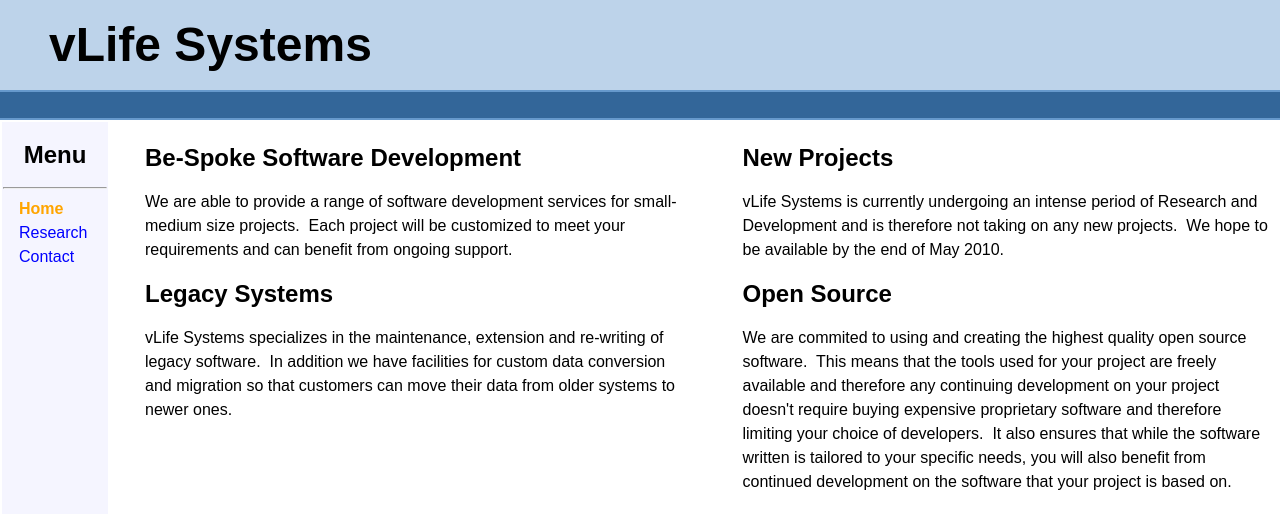
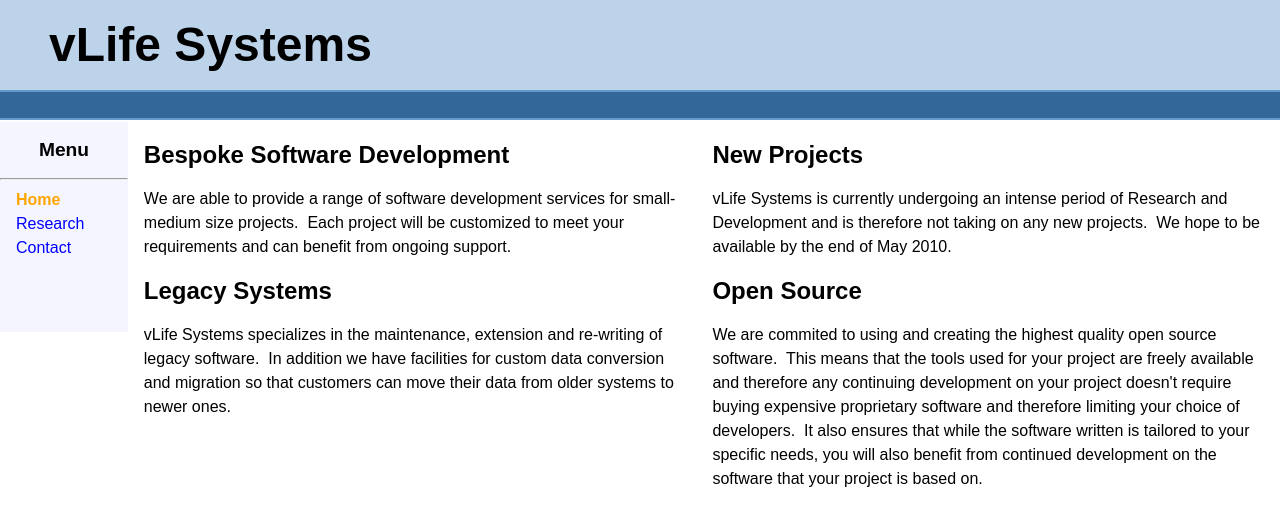
Before and after one commit to vlifesystems/vlifesystems.github.io, a Jekyll site: the page built from index.html, in a window 1280 px wide. Shown: the top 529 px of the page. Built offline with Jekyll 4.4.1, drawn with Linux system fonts in a browser that asks for light colours; Markdown is read by kramdown in place of the engine named in the settings.

Commit message:
Make better use of div tags

```diff
--- a/_layouts/default.html
+++ b/_layouts/default.html
@@ -14,11 +14,12 @@
 	</head>
 
 	<body>
+		<div id="page">
 			<table id="topBanner">
 				<tr><td id="primary">
 					<h1 id="pageTitle">vLife Systems</h1>
 
-<!--			<h2 id="pageSubTitle">The Jupiter Ace Emulator</h2> -->
+<!--			<h2 id="pageSubTitle">Quality Through Design</h2>	-->
 				</td></tr>
 
 				<tr><td id="secondary">
@@ -26,12 +27,10 @@
 				</td></tr>
 			</table>
 
-		<table id="pageTwoColumns">
-			<tr>
-				<td id="menuColumn">
+			<div id="sideBar">
 				<!-- Menu Begin -->
 					<h2 id="menu">Menu</h2>
-					<hr style="padding:0"/>
+					<hr style="padding:0;"/>
 					{% if page.menuOption == 'home' %}
 					<a class="menuItemSelected" href="/">Home</a>
 					{% else %}
@@ -50,13 +49,15 @@
 					<a class="menuItemUnselected" href="/contact.html">Contact</a>
 					{% endif %}
 					<br />
+					<br />
+					<br />
+					<br />
 				<!-- Menu End -->
-				</td>
+			</div>
 
-				<td id="contentColumn">
+			<div id="content">
 				{{content}}
-				</td>
-			</tr>
-		</table>
+			</div>
+		</div>
 	</body>
 </html>
--- a/contact.html
+++ b/contact.html
@@ -6,12 +6,12 @@
 
 <table class="twoColumns">
 	<tr>
-
 		<td class="leftColumn">
 			<h2>Contacting Us</h2>
 			<p>The best way to contact us is via email:
 			<a href="http://www.google.com/recaptcha/mailhide/d?k=0172dDDoafHvFXB7mgkRKbyw==&amp;c=YviIwBZiYj7sozFjgYNBP5OJgx3pq3yCd-6zng8qki8=" onclick="window.open('http://www.google.com/recaptcha/mailhide/d?k\0750172dDDoafHvFXB7mgkRKbyw\75\75\46c\75YviIwBZiYj7sozFjgYNBP5OJgx3pq3yCd-6zng8qki8\075', '', 'toolbar=0,scrollbars=0,location=0,statusbar=0,menubar=0,resizable=0,width=500,height=300'); return false;" title="Reveal this e-mail address">Click to reveal email address</a></p>
 		</td>
+
 
 		<td class="rightColumn">
 			<h2>Registered Office</h2>
--- a/css/sitestyle.css
+++ b/css/sitestyle.css
@@ -9,6 +9,14 @@
 	margin: 0;
 }
 
+div#page
+{
+	width: 100%;
+	padding:0;
+	margin:0;
+}
+
+
 h1#pageTitle
 {
 	font-size: 300%;
@@ -18,13 +26,15 @@
 
 h2#pageSubTitle
 {
-	text-align: center;
+	text-align: left;
+	padding-left: 5em;
 	color: gray;
-	font-size: 100%;
+	font-size: 50%;
 }
 
 h2#menu
 {
+	font-size:120%;
 	text-align: center;
 	padding-bottom:0;
 }
@@ -49,35 +59,22 @@
 }
 
 
-table#pageTwoColumns td#menuColumn
+
+div#sideBar
 {
-	width: 6.5em;
+	float: left;
+	width: 10%;
 	background: #F5F5FF;
-	vertical-align: top;
-	border-collapse: collapse;
-}
-
-table#pageTwoColumns td#contentColumn
-{
-	padding-left: 2em;
+	margin-top:2px;
 	vertical-align: top;
 }
 
-
-table.twoColumns td.leftColumn
+div#content
 {
-	width: 50%;
-	padding-right:2em;
-	vertical-align: top;
+	float: right;
+	width: 89%;
+	margin-right:0;
 }
-
-table.twoColumns td.rightColumn
-{
-	width: 50%;
-	padding-left: 2em;
-	vertical-align: top;
-}
-
 
 
 /* Menu items */
@@ -97,8 +94,20 @@
 	color: blue;
 }
 
-
-
 p#registeredOffice {
 	color: #632D0E;
 }
+
+
+
+table.twoColumns
+{
+	width: 100%;
+}
+
+table.twoColumns td
+{
+	width: 48%;
+	padding-right:1em;
+	vertical-align:top;
+}
--- a/index.html
+++ b/index.html
@@ -8,7 +8,7 @@
 	<tr>
 
 		<td class="leftColumn">
-			<h2>Be-Spoke Software Development</h2>
+			<h2>Bespoke Software Development</h2>
 			<p>We are able to provide a range of software development services for small-medium size
 			projects.&nbsp; Each project will be customized to meet your requirements and can
 			benefit from ongoing support.</p>
```
Lines whose indentation alone changed are shown as unchanged.
